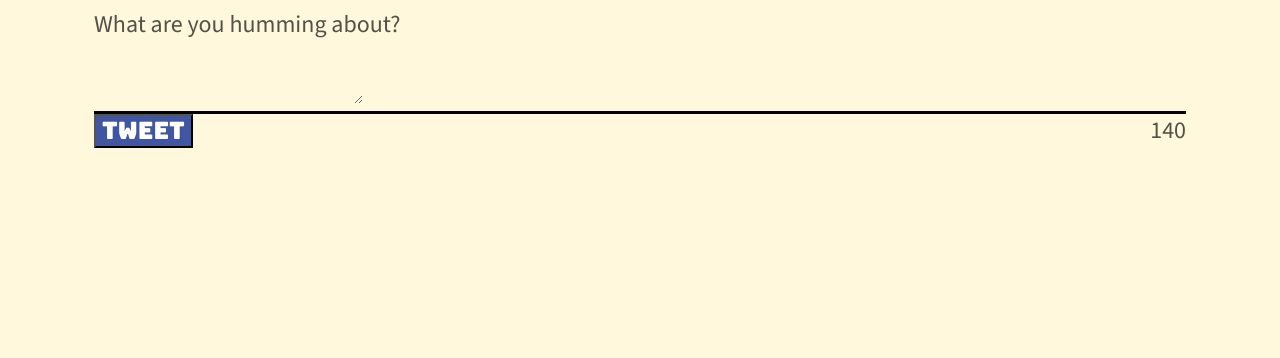
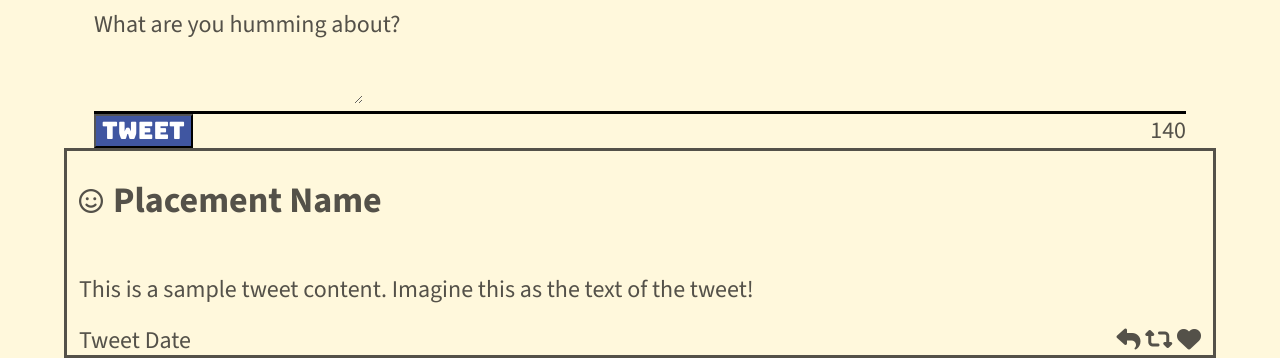
Before and after one commit to yeella905/tweeter, a website: page public/index.html in a window 1280 px wide. Shown: the part 610-968 px from the top of the page. Before the commit the page ends 800 px from the top, so only its background shows below. Drawn offline with nearby package versions, Linux system fonts and the light colour scheme.

Commit message:
added tweet components into the html files along with .css stylings

```diff
--- a/public/index.html
+++ b/public/index.html
@@ -32,6 +32,7 @@
     <link rel="stylesheet" href="/styles/nav.css" type="text/css">
     <link rel="stylesheet" href="/styles/header.css" type="text/css">
     <link rel="stylesheet" href="/styles/new-tweet.css" type="text/css">
+    <link rel="stylesheet" href="styles/tweet.css" type="text/css">
     <!-- External JS -->
     <script src="https://ajax.googleapis.com/ajax/libs/jquery/3.4.1/jquery.min.js"></script>
 
@@ -49,7 +50,7 @@
         <i class="fa-solid fa-angles-down"></i>
       </span>
     </nav>
-    <header>
+    <header class="main-header">
       <div>
         <img src="/images/profile-hex.png">
       </div>
@@ -71,6 +72,23 @@
         </div>
       </form>
     </section>
+    <article class="tweet">
+      <header>
+        <div class="user-info">
+        <i class="fa-regular fa-face-smile"></i>
+        <h2>Placement Name</h2>
+      </div>
+      </header>
+      <p class= "paragraph">This is a sample tweet content. Imagine this as the text of the tweet!</p>
+      <footer>
+        <span>Tweet Date</span>
+        <span class="tweet-icons">
+          <i class="fa-solid fa-reply"></i>
+          <i class="fa-solid fa-retweet"></i>
+          <i class="fa-solid fa-heart"></i>
+        </span>
+      </footer>
+    </article>
   </main>
   <script src="https://ajax.googleapis.com/ajax/libs/jquery/3.4.1/jquery.min.js"></script>
   <script src="scripts/composer-char-counter.js"></script>
--- a/public/styles/header.css
+++ b/public/styles/header.css
@@ -1,11 +1,11 @@
-header {
+header.main-header {
     display: flex;
     justify-content: center;
     align-items: center;
     flex-direction: column;
     height: 400px;
     width: 100%;
-    background-color: #db9730;
+    background-color: #c7cbd3;
     background-image:  url(/images/always-grey.png);
 
 }
--- /dev/null
+++ b/public/styles/tweet.css
@@ -0,0 +1,40 @@
+article.tweet {
+    border: 3px solid; /* Add a border color if needed */
+
+}
+
+article.tweet:hover {
+    box-shadow: 3px 3px 5px #687294; /* Correct syntax */
+    border: 3px solid;
+    cursor: pointer;
+  }
+
+article.tweet header .user-info {
+    display: flex;
+    justify-content: flex-start; /* Align to the start for the avatar and name */
+    align-items: center;
+    margin-left: 12px;
+    margin-right: 12px;
+}
+
+.user-info i {
+    margin-right: 10px; /* Space between the avatar and the name */
+
+}
+
+p.paragraph{
+    margin-left: 12px;
+    margin-right: 12px;
+}
+
+footer {
+    display: flex;
+    justify-content: space-between; /* Align to the start for the avatar and name */
+    align-items: center;
+    margin-left: 12px;
+    margin-right: 12px;
+}
+
+.tweet-icons i:hover {
+    color: red
+}
--- a/server/data-files/initial-tweets.json
+++ b/server/data-files/initial-tweets.json
@@ -8,7 +8,7 @@
     "content": {
       "text": "If I have seen further it is by standing on the shoulders of giants"
     },
-    "created_at": 1738266845976
+    "created_at": 1738523184705
   },
   {
     "user": {
@@ -19,6 +19,6 @@
     "content": {
       "text": "Je pense , donc je suis"
     },
-    "created_at": 1738353245976
+    "created_at": 1738609584705
   }
 ]
```
Also changed, not shown: public/styles/new-tweet.css (line endings or trailing spaces), server/index.js (line endings or trailing spaces).
